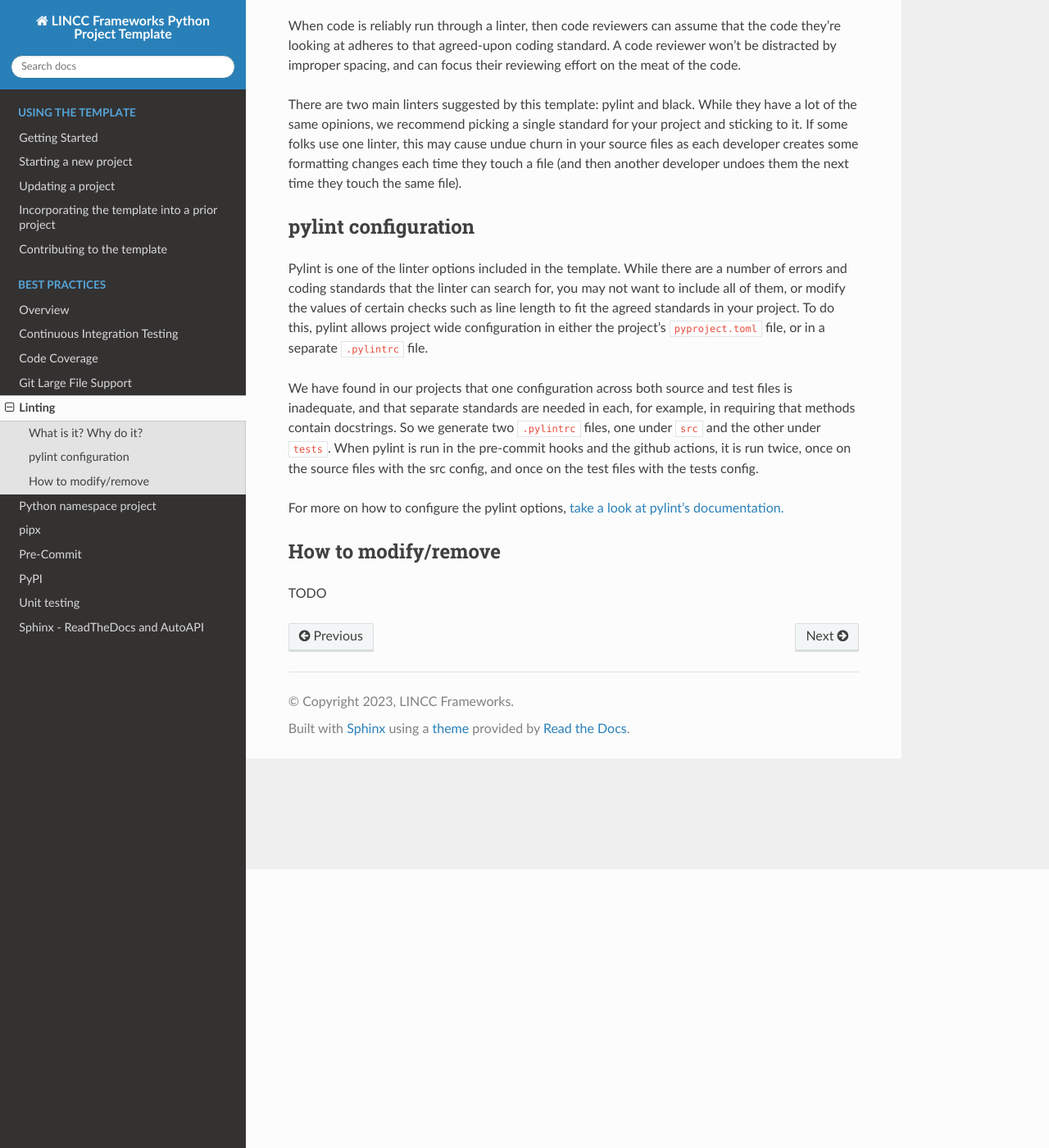
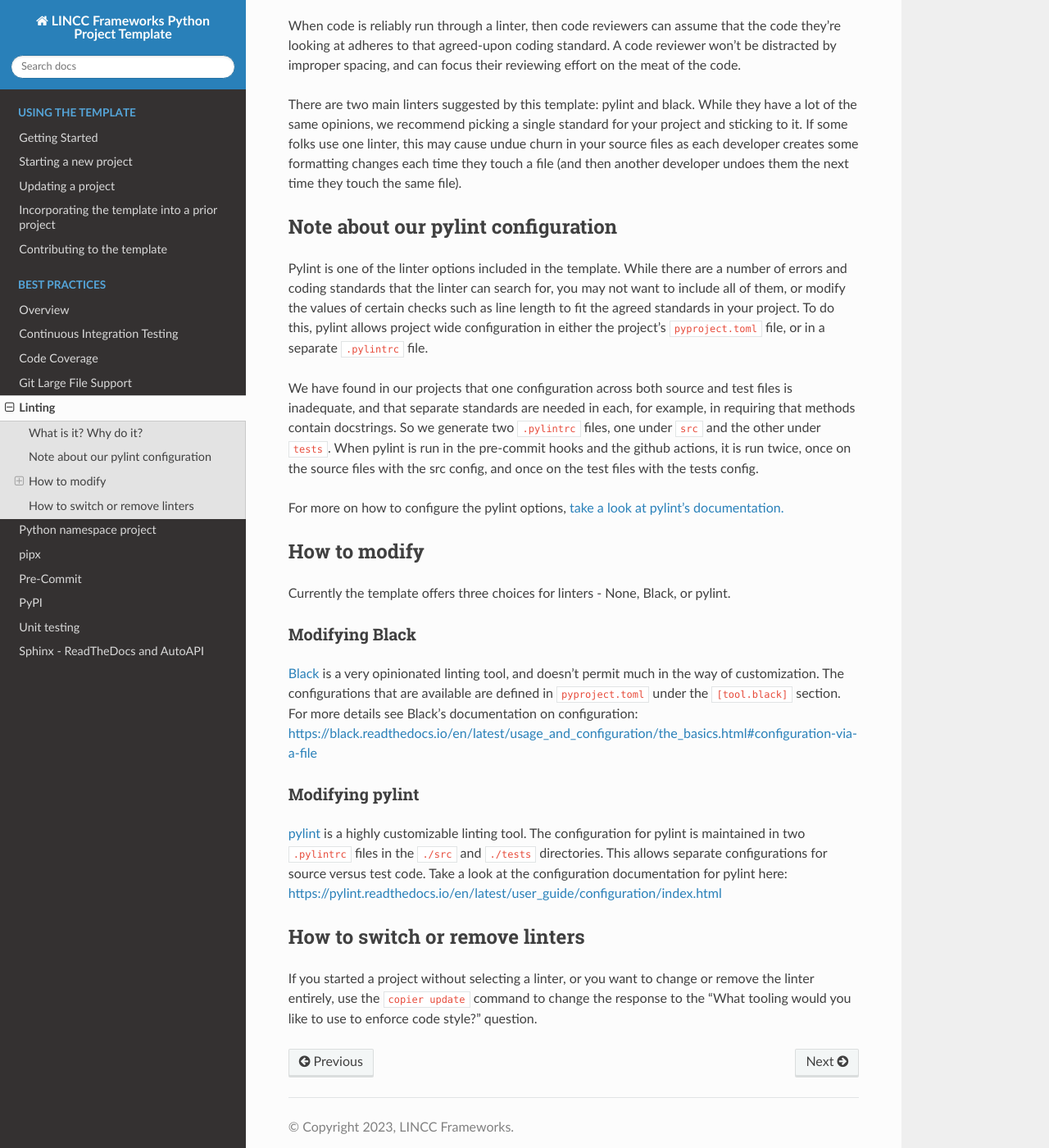
Before and after one commit to lincc-frameworks/python-project-template, a Sphinx documentation site: the page built from docs/practices/linting.rst, in a window 1280 px wide and 1400 px high, scrolled down 340 px. Shown: the whole window at 82% size. Built offline with Sphinx 7.4.7 and the Read the Docs theme 2.0.0, drawn with Linux system fonts in a browser that asks for light colours; the version number could not be read and is left out.

Commit message:
Completed "TODO" section of Best Practices: Linting (#224)

```diff
--- a/docs/practices/linting.rst
+++ b/docs/practices/linting.rst
@@ -25,8 +25,9 @@
 then another developer undoes them the next time they touch the same file).
 
 
-pylint configuration
+Note about our pylint configuration
 -------------------------------------------------------------------------------
+
 Pylint is one of the linter options included in the template. While there are a
 number of errors and coding standards that the linter can search for, you may not
 want to include all of them, or modify the values of certain checks such as line
@@ -47,8 +48,34 @@
 <https://pylint.readthedocs.io/en/stable/user_guide/configuration/index.html>`_
 
 
+How to modify
+--------------
 
-How to modify/remove
--------------------------------------------------------------------------------
+Currently the template offers three choices for linters - None, Black, or pylint.
 
-TODO
+Modifying Black
+................
+
+`Black <https://black.readthedocs.io/en/latest/index.html>`_ is a very opinionated
+linting tool, and doesn't permit much in the way of customization. The
+configurations that are available are defined in ``pyproject.toml`` under the
+``[tool.black]`` section. For more details see Black's documentation on configuration:
+https://black.readthedocs.io/en/latest/usage_and_configuration/the_basics.html#configuration-via-a-file
+
+
+Modifying pylint
+.................
+
+`pylint <https://pylint.readthedocs.io/en/latest/>`_ is a highly customizable linting
+tool. The configuration for pylint is maintained in two ``.pylintrc`` files in
+the ``./src`` and ``./tests`` directories. This allows separate configurations
+for source versus test code. Take a look at the configuration documentation
+for pylint here: https://pylint.readthedocs.io/en/latest/user_guide/configuration/index.html
+
+How to switch or remove linters
+-------------------------------
+
+If you started a project without selecting a linter, or you want to change or
+remove the linter entirely, use the ``copier update`` command to change the
+response to the "What tooling would you like to use to enforce code style?"
+question.
--- a/docs/source/update_project.rst
+++ b/docs/source/update_project.rst
@@ -5,11 +5,12 @@
 Updating to incorporate a new version of the template, or updating
 one or more specific responses to the questions used to hydrate the project.
 
-Either way, the process starts with a single-line command:
+Either way, the process starts with a single-line command in the directory containing
+your project:
 
 .. code-block:: bash
 
-    >> copier update
+    >> copier update ./<project directory>
 
 Updating the template version
 -----------------------------
```
